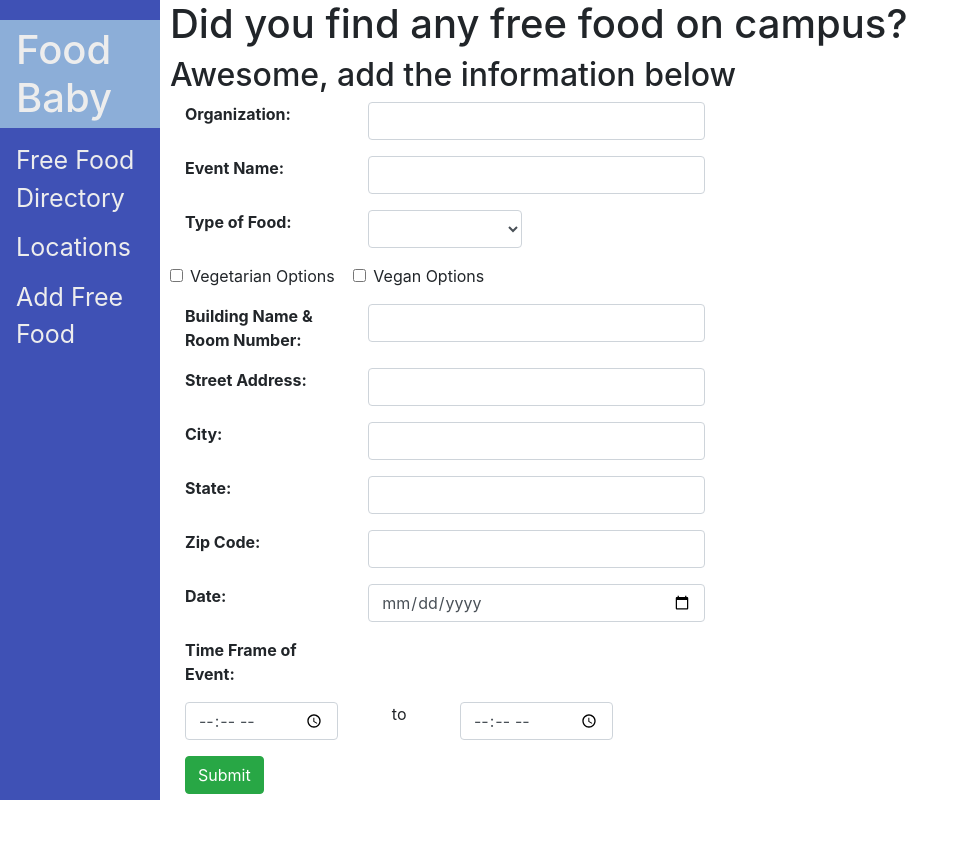
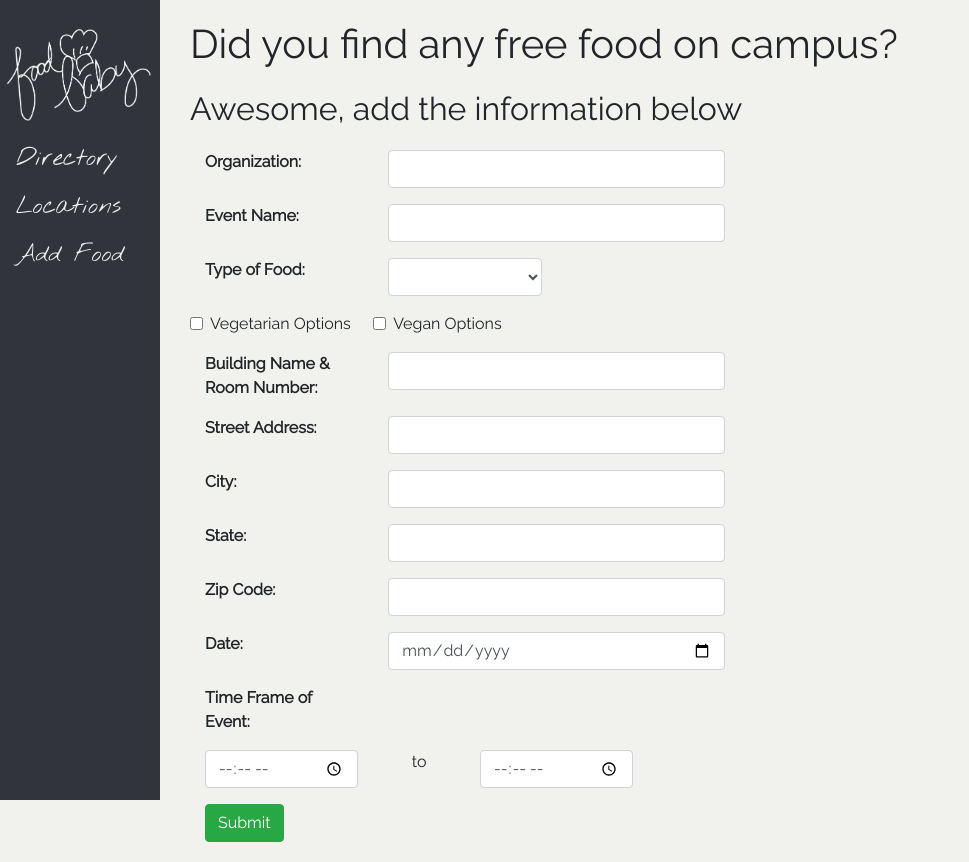
Before and after one commit to tamargoadam/food-baby-web-app, a website: page client/index.html at #!/addFood in a window 1280 px wide. Shown: the whole page, without its empty margins (0-969 px from the left). Before the commit the page ends 800 px from the top, so only its background shows below. Drawn offline with nearby package versions, Linux system fonts and the light colour scheme; some packages are replaced by stand-ins of ours; files that its build step writes are made by us from their sources; files whose address does not match are found by name.

Commit message:
Changes to Front end and Logo Addition

```diff
--- a/client/index.html
+++ b/client/index.html
@@ -9,6 +9,8 @@
   <!-- Styles -->
   <!-- <link rel="stylesheet" href="css/bootstrap.min.css"> -->
   <link rel="stylesheet" href="https://stackpath.bootstrapcdn.com/bootstrap/4.1.3/css/bootstrap.min.css" integrity="sha384-MCw98/SFnGE8fJT3GXwEOngsV7Zt27NXFoaoApmYm81iuXoPkFOJwJ8ERdknLPMO" crossorigin="anonymous">
+  <link href="https://fonts.googleapis.com/css?family=Raleway:300,400" rel="stylesheet">
+  <link href="https://fonts.googleapis.com/css?family=Nothing+You+Could+Do" rel="stylesheet">
   <link rel="stylesheet" type="text/css" href="css/main.css" />
 
 </head>
--- a/client/public/css/main.css
+++ b/client/public/css/main.css
@@ -1,77 +1,106 @@
 :root {
 	/* Site colors */
-	--dark-primary-color: rgb(44, 88, 233);
-	--light-primary-color: rgb(140, 174, 216);
-	--primary-color: #3F51B5;
-	--accent-color: #808080;
-	--divider-color: #BDBDBD;
-	--background-color: #FFFFFF;
-	--shadow-color: hsla(0, 0%, 0%, 0.2);
+	--dark-primary-color: #31353B;
+	--light-primary-color: #F1F2EE;
 
 	/* Text color */
-	--primary-text-color: #212121;
+	--primary-text-color: #31353B;
 	--secondary-text-color: #EDEDED;
 }
 
+body {
+	font-family: 'Raleway', sans-serif;
+	background-color: var(--light-primary-color);
+}
+
 .sidenav {
+	font-family: 'Nothing You Could Do', cursive;
 	height: 100%;
 	width: 160px;
 	position: fixed;
 	z-index: 1;
 	top: 0;
 	left: 0;
-	background-color: var(--primary-color);
+	background-color: var(--dark-primary-color);
 	overflow-x: hidden;
 	padding-top: 20px
+}
+
+/* Title */
+.sidenav h1 {
+	padding: 6px 8px 6px 16px;
+	color: var(--secondary-text-color);
+	background-color: var(--dark-primary-color);
+}
+
+#logo{
+	height: 115px;
+	width: auto;
 }
 
 .sidenav a {
 	padding: 6px 8px 6px 16px;
 	text-decoration: none;
-	font-size: 25px;
+	font-size: 24px;
 	color: var(--secondary-text-color);
 	display: block;
 }
 
-.sidenav h1 {
-	padding: 6px 8px 6px 16px;
-	color: var(--secondary-text-color);
+/* hover over different site pages */
+.sidenav a:hover {
+	color: var(--primary-text-color);
 	background-color: var(--light-primary-color);
 }
 
-.sidenav a:hover {
-	color: var(--secondary-text-color);
-	background-color: var(--light-primary-color);
+.main {
+	margin-left: 160px;
+	/* Same width of the sidenav */
+	padding: 20px 10px;
 }
 
-#map {
-	position: absolute;
-	top: 0;
-	bottom: 0;
-	width: 100%;
-	height: 100%;}
-	.main {
-	margin-left: 160px;
-	/* Same width of the sidenav */
-	padding: 0px 10px;
-	}
+.main-title {
+	padding-bottom: 14px;
+}
 
+.container{
+	margin-left: 20px;
+}
 
-.shaded {
+.card{
+	/* height: 100px; */
+	/* width: 100px; */
+}
+
+.card-img-top{
+	opacity: 1.0;
+	/* height: 50%;
+	width: 50%; */
+}
+
+.card-img-top:hover{
+	opacity: 0.5;
+	cursor: pointer;
+}
+
+/* .shaded {
 	background-color: #FAFAFA;
 }
 
 .card {
-	overflow:hidden;
+	overflow: hidden;
 }
 
 .showme {
- display:none;
-}
-/* TODO: add animation on hover */
+	display: none;
+} */
+
+
 .card:hover .showme {
 	display:block;
 }
+
+/* TODO: add animation on hover */
+/*
 
 #infoBox {
 	float:right;
@@ -102,10 +131,10 @@ table#dirtable tr:nth-child(odd) {
 
 table#dirtable th {
 	background-color: var(--light-primary-color);
-}
+} */
 
 /* Their code */
-
+/*
 #searchBar {
 	margin: 15px 10px;
 }
@@ -117,10 +146,10 @@ table#dirtable th {
 
 .pointer {
 	cursor: pointer;
-}
+} */
 
 /* For the card-columns */
-@media (min-width: 36em) {
+/* @media (min-width: 36em) {
     .card-columns {
         -webkit-column-count: 2;
         -moz-column-count: 2;
@@ -142,4 +171,4 @@ table#dirtable th {
         -moz-column-count: 4;
         column-count: 4;
     }
-}
+} */
--- a/client/public/js/angularApp.js
+++ b/client/public/js/angularApp.js
@@ -67,6 +67,7 @@ myFoodBaby.controller('FoodFormController', ['$scope', 'Posts', ($scope, Posts)
 myFoodBaby.controller('DirectoryController', ['$scope', 'Posts', ($scope, Posts) => {
   $scope.detailedInfo = undefined;
   $scope.foods = Posts;
+
   function getAllData() {
     Posts.getData().then((responseData) => {
       $scope.foods = responseData.data;
@@ -77,18 +78,22 @@ myFoodBaby.controller('DirectoryController', ['$scope', 'Posts', ($scope, Posts)
   }
   getAllData(); //calls this function to initialize list with the data
 
-  $scope.deleteFood = function(food) {
-		var deletedFood = $scope.foods.indexOf(food);
-		$scope.foods.splice(deletedFood, 1);
+  // $scope.deleteFood = function (food) {
+  //   var deletedFood = $scope.foods.indexOf(food);
+  //   $scope.foods.splice(deletedFood, 1);
+  // };
+
+  $scope.showDetails = function (food) {
+    // var listingNumber = $scope.foods.indexOf(food);
+    // $scope.detailedInfo = "Listing Number = " + listingNumber + "<br>" +
+    //   "Listing Organization = " + $scope.foods[listingNumber].organization + "<br>" +
+    //   "Listing City = " + $scope.foods[listingNumber].city;
+    // console.log($scope.detailedInfo);
+    // document.getElementById("moreDetails").innerHTML = $scope.detailedInfo;
   };
 
-  $scope.showDetails = function(food) {
-		var listingNumber = $scope.foods.indexOf(food);
-		$scope.detailedInfo = "Listing Number = " + listingNumber + "<br>"
-							+ "Listing Organization = " + $scope.foods[listingNumber].organization + "<br>"
-							+ "Listing City = " + $scope.foods[listingNumber].city;
-		console.log($scope.detailedInfo);
-		document.getElementById("moreDetails").innerHTML = $scope.detailedInfo;
-	};
+}]);
 
+/* 6. Controller for the Navigation */
+myFoodBaby.controller('NavigationController', ['$scope', ($scope) => {
 }]);
--- a/client/public/views/header.html
+++ b/client/public/views/header.html
@@ -1,6 +1,6 @@
-<div class="sidenav">
-    <h1>Food Baby</h1>
-    <a href="#!/directory">Free Food Directory</a>
+<div class="sidenav" ng-controller="NavigationController">
+    <img src="../css/FoodBabyLogo.png" id="logo">
+    <a href="#!/directory">Directory</a>
     <a href="#!/locations">Locations</a>
-    <a href="#!/addFood">Add Free Food</a>
+    <a href="#!/addFood">Add Food</a>
 </div>
--- a/client/public/views/templates/addFood.html
+++ b/client/public/views/templates/addFood.html
@@ -1,7 +1,7 @@
 <div class="container" ng-controller="FoodFormController">
   <div class="row">
-    <h1>Did you find any free food on campus?</h1>
-    <h2>Awesome, add the information below</h2>
+    <h1 class="main-title">Did you find any free food on campus?</h1>
+    <h2 class="main-title">Awesome, add the information below</h2>
   </div>
   <!-- Form -->
   <form ng-submit="addFreeFood()">
```
Also changed, not shown: client/public/views/map.html (+16 -3 lines), client/public/views/templates/directory.html (+11 -24 lines), client/public/views/templates/locations.html (+1 -2 lines), client/public/css/FoodBabyLogo.png (added).
